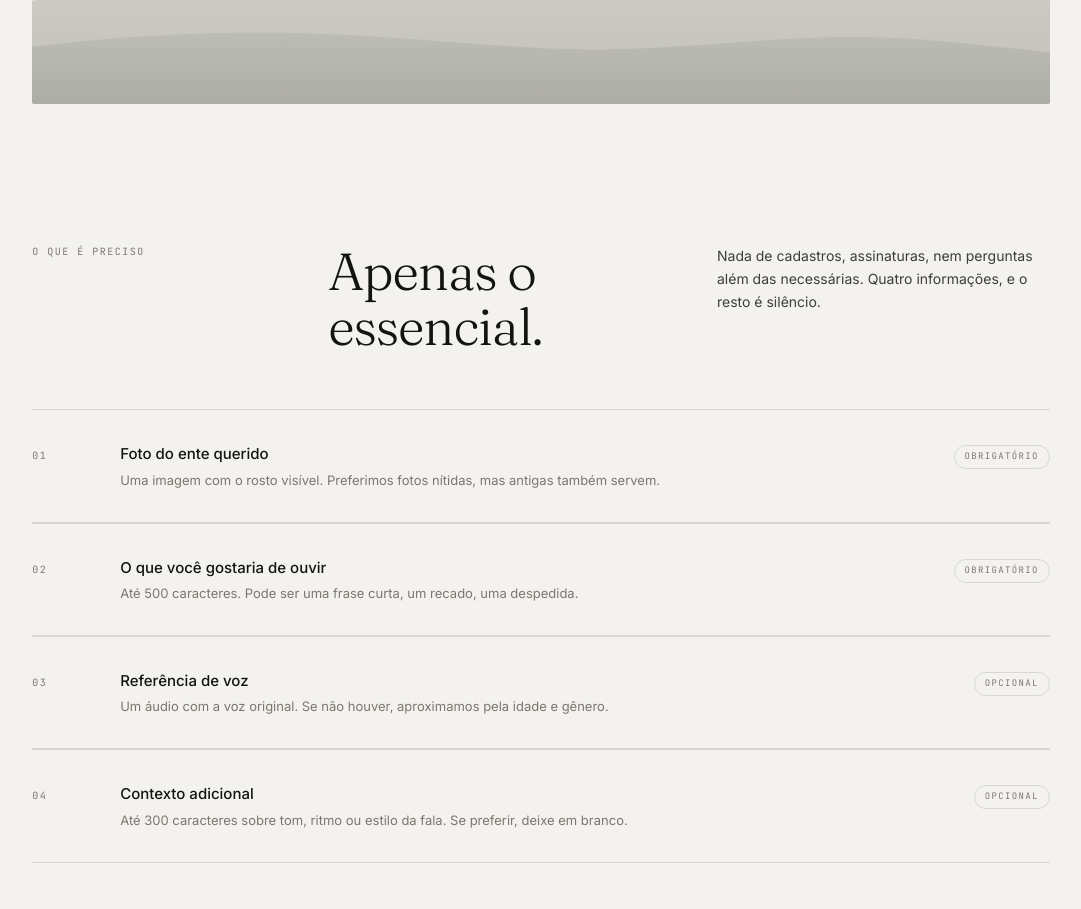
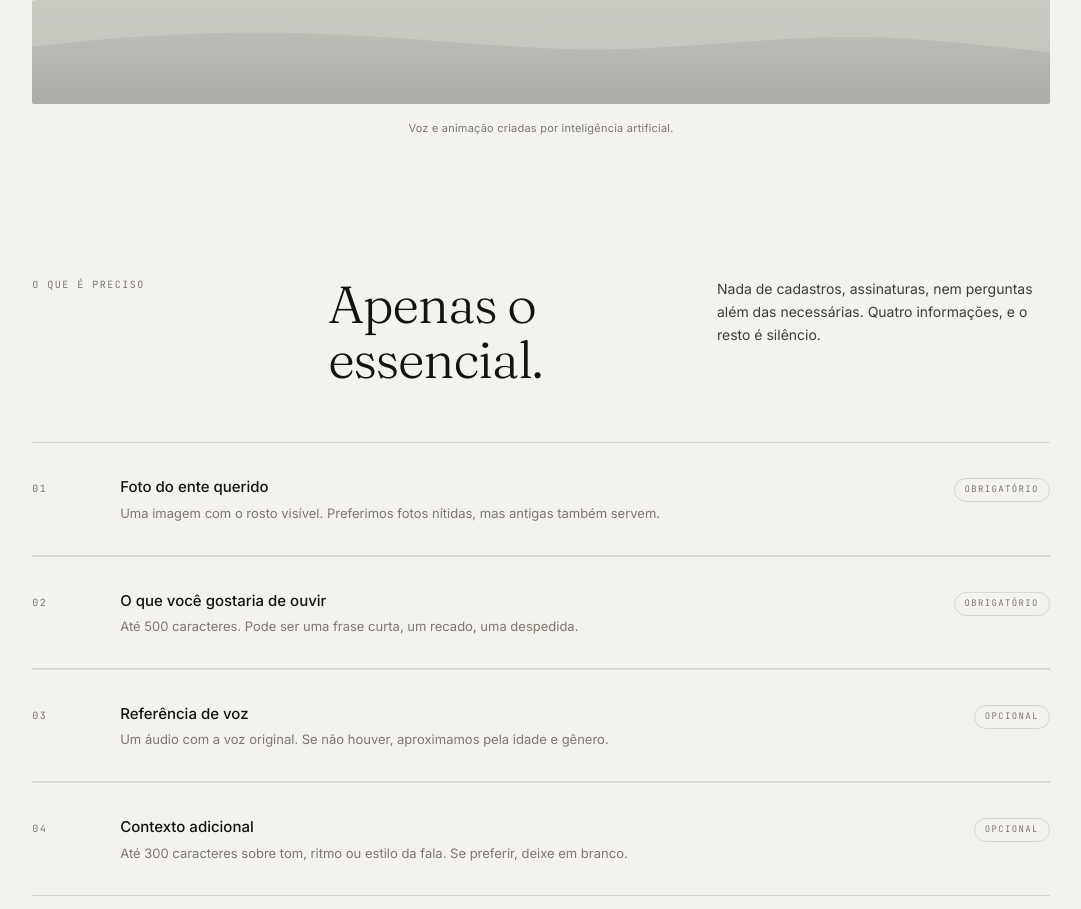
Before and after one commit to GuiAmaral85/Karukasi, a Next.js app: page / in a window 1280 px wide. Shown: the part 880-1789 px from the top of the page, without its empty margins (99-1180 px from the left). Built offline with nearby package versions, Linux system fonts and the light colour scheme.

Commit message:
feat: add AI disclaimers to hero, paywall, and post-purchase

```diff
--- a/app/page.tsx
+++ b/app/page.tsx
@@ -119,6 +119,22 @@ function Hero() {
         >
           <HeroLandscape />
         </div>
+
+        {/* AI disclaimer */}
+        <p
+          className="animate-fade-in"
+          style={{
+            marginTop: '16px',
+            animationDelay: '440ms',
+            fontFamily: 'var(--font-body)',
+            fontSize: '11px',
+            color: 'var(--ink-muted)',
+            textAlign: 'center',
+            letterSpacing: '0.02em',
+          }}
+        >
+          Voz e animação criadas por inteligência artificial.
+        </p>
       </div>
     </section>
   )
--- a/components/FullVideoPlayer.tsx
+++ b/components/FullVideoPlayer.tsx
@@ -78,6 +78,22 @@ export default function FullVideoPlayer({ videoUrl }: Props) {
         />
       </div>
 
+      {/* AI disclaimer */}
+      <p
+        style={{
+          fontFamily: 'var(--font-body)',
+          fontSize: '13px',
+          color: 'var(--ink-soft)',
+          lineHeight: 1.65,
+          maxWidth: '320px',
+          textAlign: 'center',
+          margin: 0,
+        }}
+      >
+        Pronto. Sua homenagem está disponível. Lembre-se: voz e animação foram criadas por IA.
+        Guarde o vídeo com carinho — e use apenas para a memória da família.
+      </p>
+
       {/* Buttons */}
       <div style={{ display: 'flex', flexDirection: 'column', alignItems: 'center', gap: '12px', width: '100%', maxWidth: '320px' }}>
         <button
--- a/components/PreviewPlayer.tsx
+++ b/components/PreviewPlayer.tsx
@@ -258,6 +258,30 @@ export default function PreviewPlayer({
           </span>
         </div>
 
+        {/* AI disclaimer */}
+        <div
+          style={{
+            padding: '14px 16px',
+            border: '1px solid var(--line)',
+            borderRadius: 'var(--r-card)',
+            background: 'var(--bg-inset)',
+          }}
+        >
+          <p
+            style={{
+              fontFamily: 'var(--font-body)',
+              fontSize: '12px',
+              color: 'var(--ink-soft)',
+              lineHeight: 1.6,
+              margin: 0,
+            }}
+          >
+            O vídeo que você acabou de pré-visualizar foi criado por inteligência artificial a partir
+            da foto e do texto que você enviou. É uma homenagem em vídeo, não uma gravação real da
+            pessoa.
+          </p>
+        </div>
+
         {/* Buttons */}
         <div style={{ display: 'flex', flexDirection: 'column', gap: '12px' }}>
           <button
```
